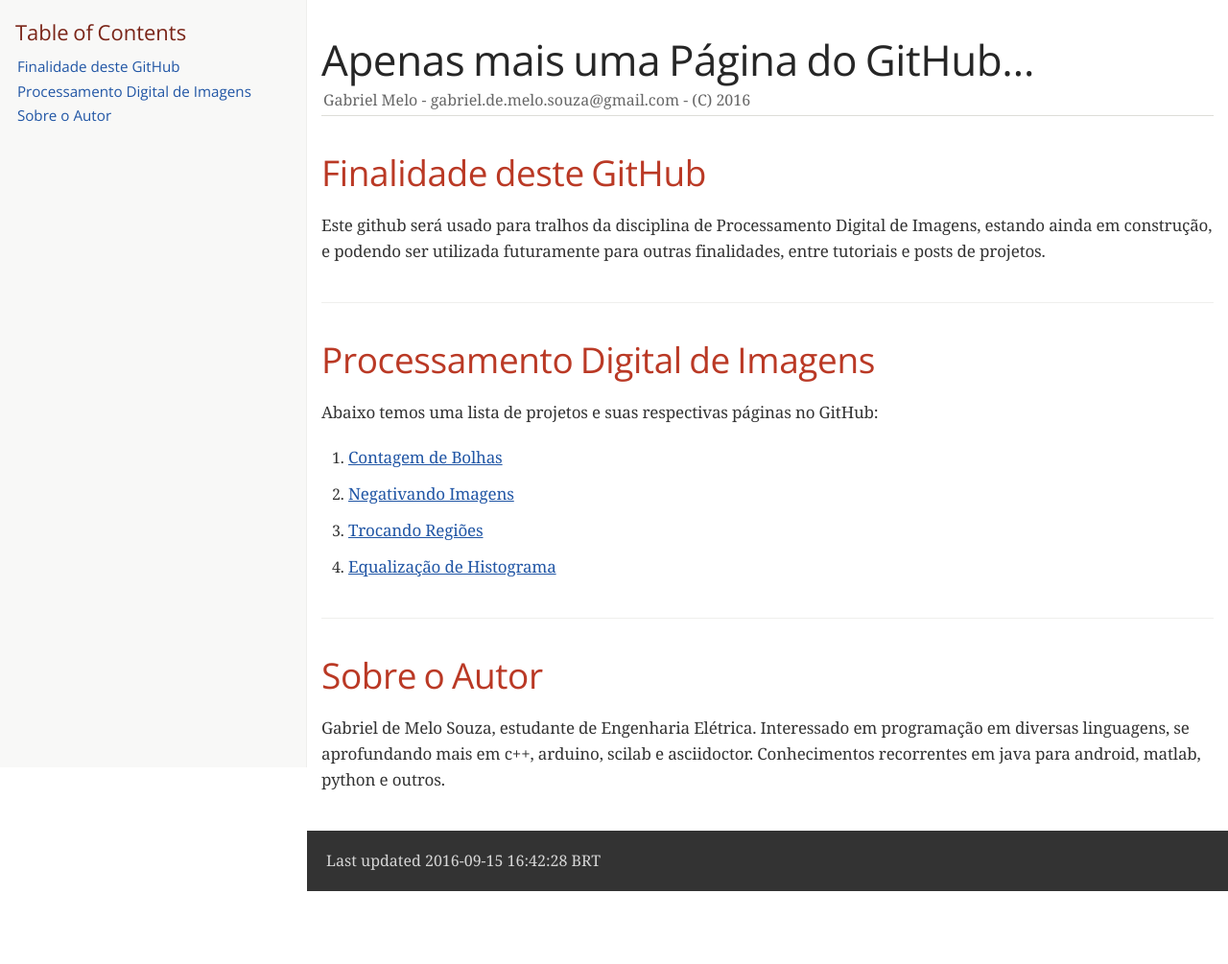
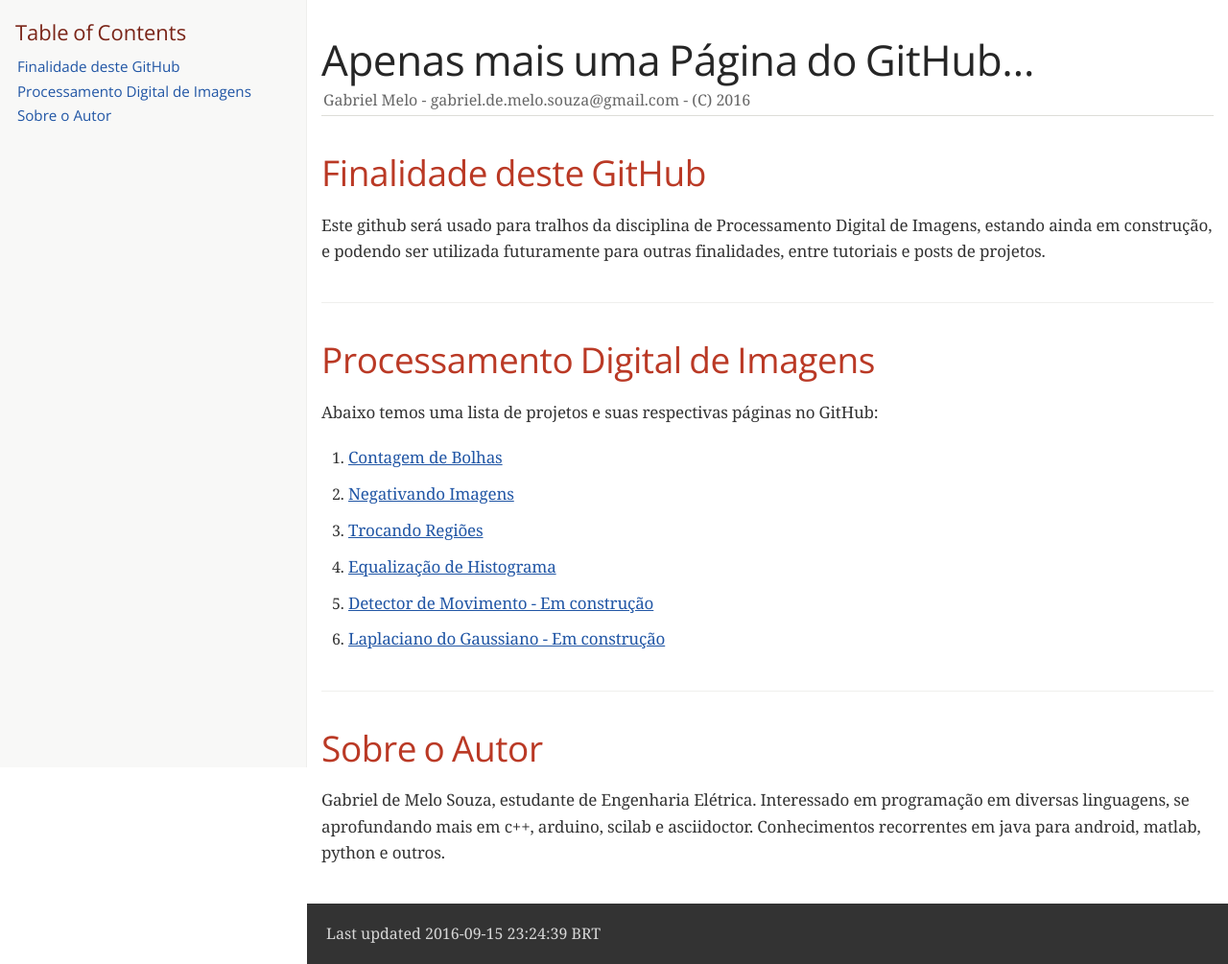
Before and after one commit to melosgabriel/melosgabriel.github.io, a plain HTML site: page index.html in a window 1280 px wide. Shown: the whole page at 96% size. Before the commit the page ends 929 px from the top, so only its background shows below. Drawn offline with nearby package versions, Linux system fonts and the light colour scheme; a web font is replaced by a local one.

Commit message:
main page ok

```diff
--- a/index.html
+++ b/index.html
@@ -462,6 +462,12 @@ body.book #toc,body.book #preamble,body.book h1.sect0,body.book .sect1>h2{page-b
 <li>
 <p><a href="https://melosgabriel.github.io/pdi/4.Equalize-Hist/">Equalização de Histograma</a></p>
 </li>
+<li>
+<p><a href="https://melosgabriel.github.io/pdi/5.Motion-Detector/">Detector de Movimento - Em construção</a></p>
+</li>
+<li>
+<p><a href="https://melosgabriel.github.io/pdi/6.Filtro-Espacial/">Laplaciano do Gaussiano - Em construção</a></p>
+</li>
 </ol>
 </div>
 </div>
@@ -477,7 +483,7 @@ body.book #toc,body.book #preamble,body.book h1.sect0,body.book .sect1>h2{page-b
 </div>
 <div id="footer">
 <div id="footer-text">
-Last updated 2016-09-15 16:42:28 BRT
+Last updated 2016-09-15 23:24:39 BRT
 </div>
 </div>
 </body>
```
